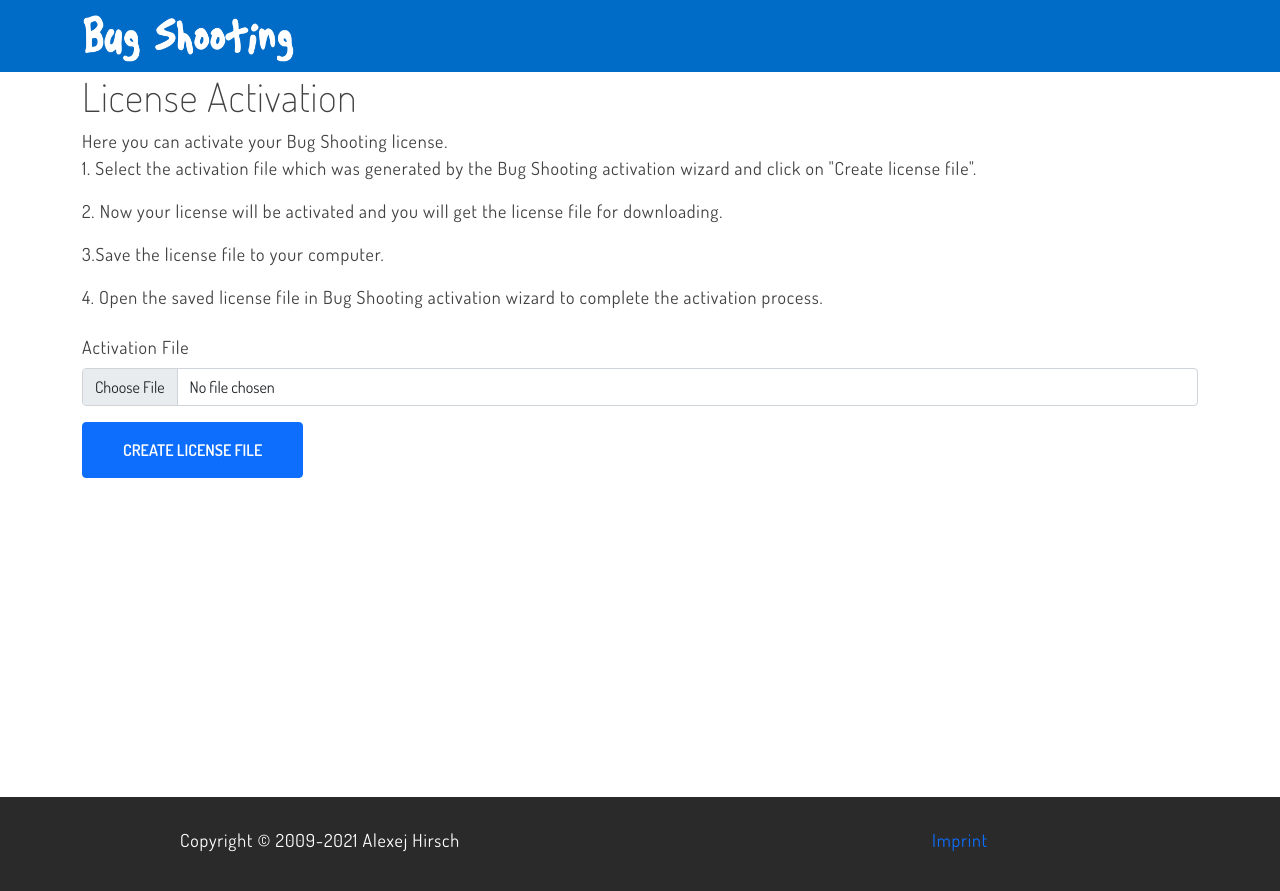
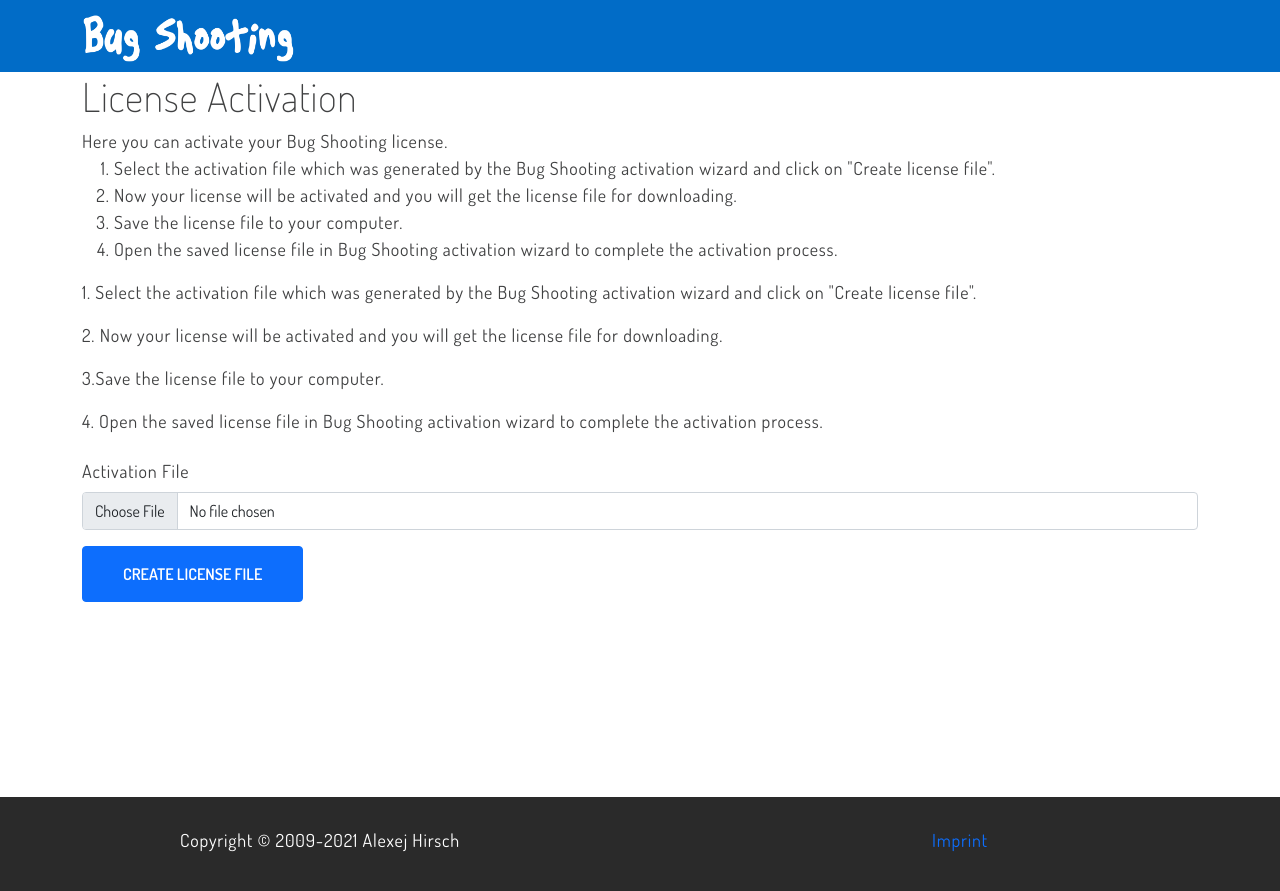
Before and after one commit to BugShooting/BugShooting.Homepage, a Jekyll site: the page built from activation.md, in a window 1280 px wide. Shown: the top 891 px of the page. Built offline with Jekyll 4.4.1, drawn with Linux system fonts in a browser that asks for light colours.

Commit message:
Update activation.md

```diff
--- a/activation.md
+++ b/activation.md
@@ -7,6 +7,13 @@
 
   <h1>License Activation</h1>
   Here you can activate your Bug Shooting license.
+  <ol>
+    <li>Select the activation file which was generated by the Bug Shooting activation wizard and click on "Create license file".</li>
+    <li>Now your license will be activated and you will get the license file for downloading.</li>
+    <li>Save the license file to your computer.</li>
+    <li>Open the saved license file in Bug Shooting activation wizard to complete the activation process.</li>
+  </ol>
+
   <p>1. Select the activation file which was generated by the Bug Shooting activation wizard and click on "Create license file".</p>
   <p>2. Now your license will be activated and you will get the license file for downloading.</p>
   <p>3.Save the license file to your computer.</p>
```
